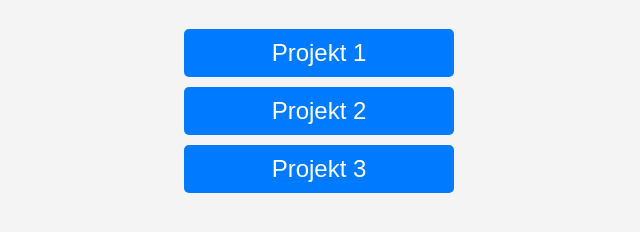
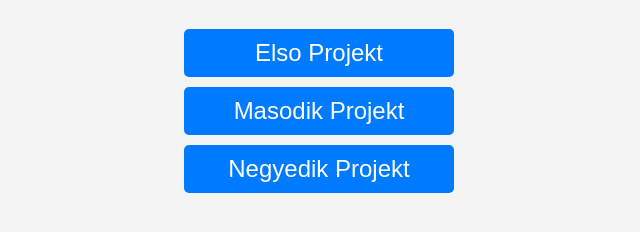
Before and after one commit to dropsa/Dropsa_Portfolio, a plain HTML site: page index.html in a window 1280 px wide. Shown: the part 108-340 px from the top of the page, without its empty margins (321-961 px from the left). Drawn offline with Linux system fonts and the light colour scheme.

Commit message:
Projektek nevei

```diff
--- a/index.html
+++ b/index.html
@@ -38,9 +38,9 @@
 <body>
     <h1>Dropsa Projektek</h1>
     <div class="projects">
-        <a href="https://github.com/felhasznalo/projekt1" target="_blank">Projekt 1</a>
-        <a href="https://github.com/felhasznalo/projekt2" target="_blank">Projekt 2</a>
-        <a href="https://github.com/felhasznalo/projekt3" target="_blank">Projekt 3</a>
+        <a href="https://github.com/felhasznalo/projekt1" target="_blank">Elso Projekt</a>
+        <a href="https://github.com/felhasznalo/projekt2" target="_blank">Masodik Projekt</a>
+        <a href="https://github.com/felhasznalo/projekt3" target="_blank">Negyedik Projekt</a>
     </div>
 </body>
 </html>
```
